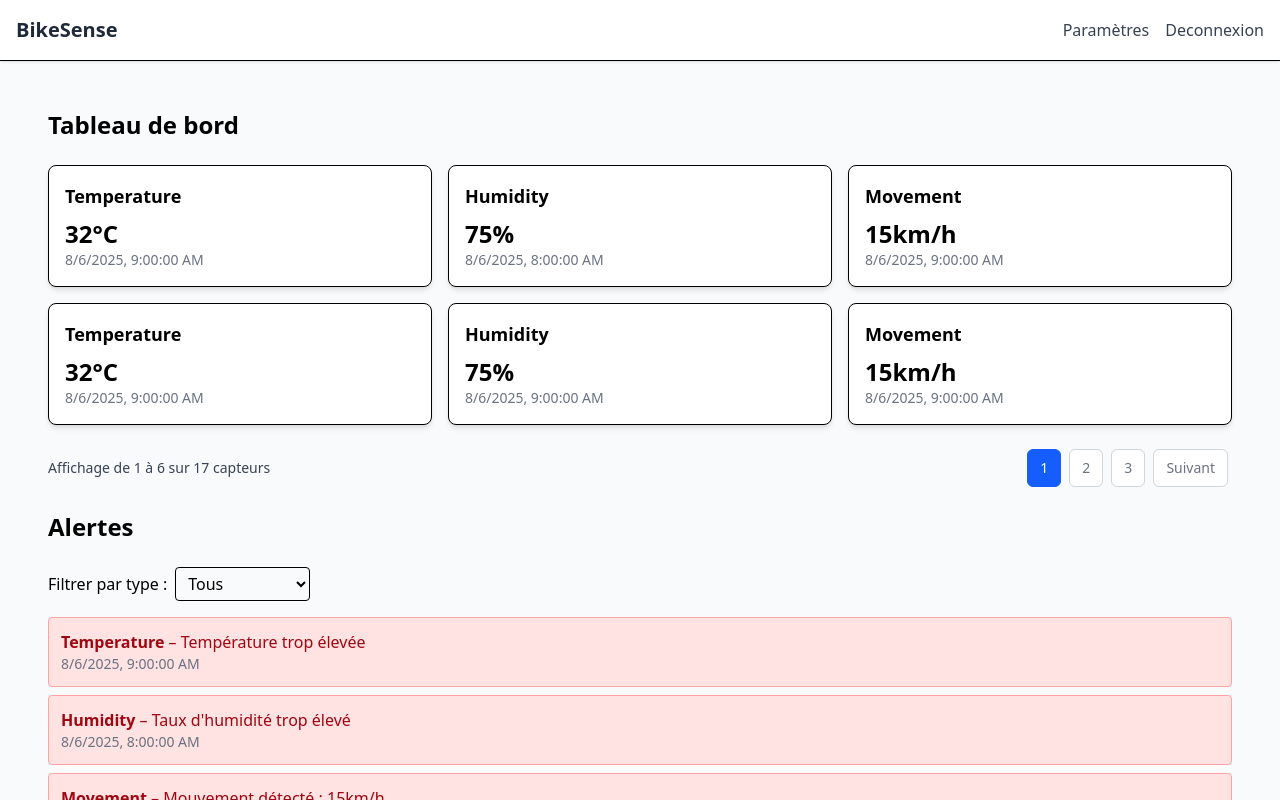
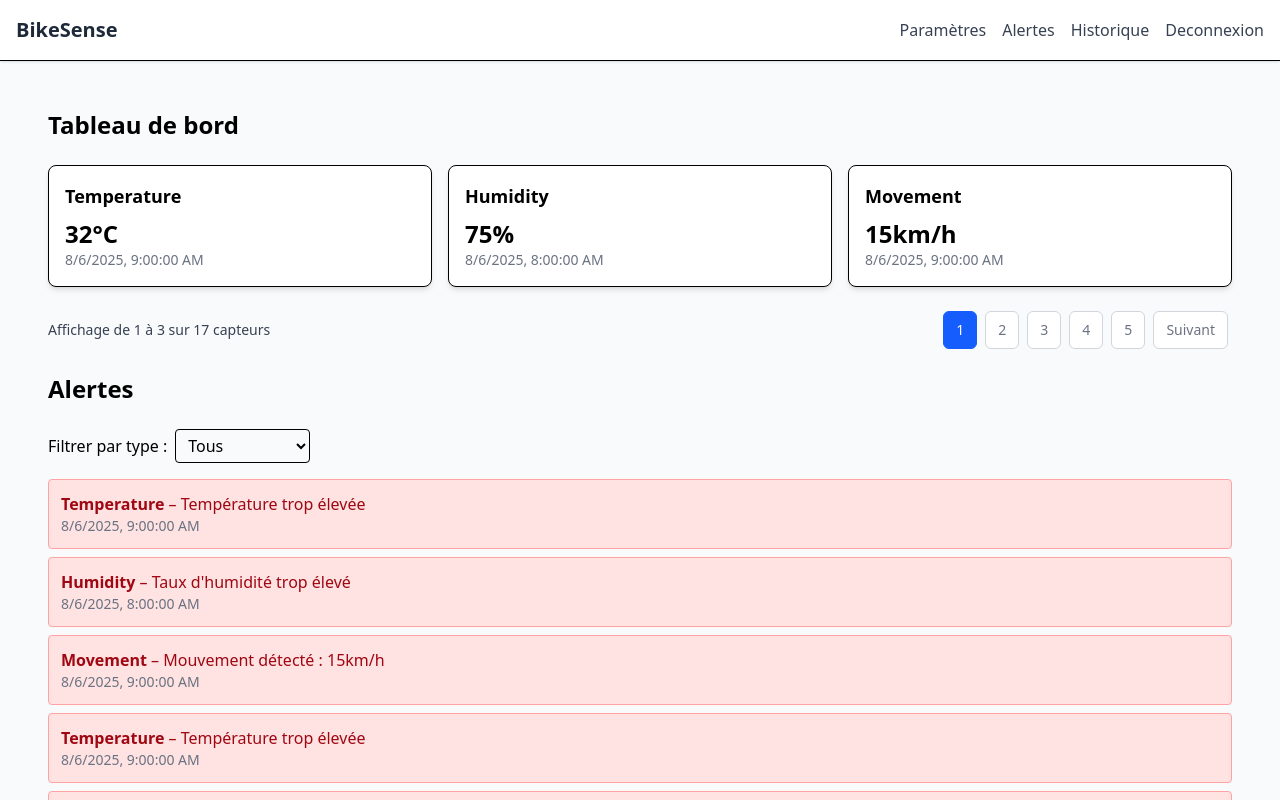
Before and after one commit to Marie-GwenaelleFahem/BikeSense, a React (Vite) app: page /dashboard in a window 1280 px wide. Shown: the top 800 px of the page. Built offline with nearby package versions, Linux system fonts and the light colour scheme.

Commit message:
feat: Add Sensor History page with filters and pagination

```diff
--- a/src/App.tsx
+++ b/src/App.tsx
@@ -8,6 +8,7 @@ import Login from './pages/Login';
 import Notfound from './pages/Notfound';
 import { AlertSettingsProvider } from './context/AlertSettingsContext';
 import AlertList from './features/alerts/AlertList';
+import History from './pages/History';
 
 function App() {
     return (
@@ -19,6 +20,7 @@ function App() {
                     <Route path="/dashboard" element={<Dashboard />} />
                     <Route path="/settings" element={<Settings />} />
                     <Route path="/alerts" element={<AlertList />} />
+                    <Route path="/history" element={<History />} />
                         <Route path="*" element={<Notfound />} />
                     </Route>
                 </Routes>
--- a/src/components/Navbar.tsx
+++ b/src/components/Navbar.tsx
@@ -13,6 +13,12 @@ const Navbar: React.FC = () => {
         <Link to="/settings" className="text-gray-700 hover:underline">
           Paramètres
         </Link>
+        <Link to="/alerts" className="text-gray-700 hover:underline">
+          Alertes
+        </Link>
+        <Link to="/history" className="text-gray-700 hover:underline">
+          Historique
+        </Link>
         {/* TODO: Add logout button */}
         <Link to="/login" className="text-gray-700 hover:underline">
           Deconnexion
--- a/src/features/sensors/SensorList.tsx
+++ b/src/features/sensors/SensorList.tsx
@@ -1,12 +1,11 @@
 import React, { useState } from 'react';
 import SensorCard from '../../components/SensorCard';
 import useMockSensors from '../../hooks/useMockSensors';
-import type { Sensor } from '../../hooks/useMockSensors';
 
 const SensorList: React.FC = () => {
   const sensors = useMockSensors();
   const [currentPage, setCurrentPage] = useState(1);
-  const itemsPerPage = 6; // 6 capteurs par page (2 rangées de 3)
+  const itemsPerPage = 3;
 
   // Utiliser tous les capteurs, pas seulement les températures
   const filteredData = sensors;
```
